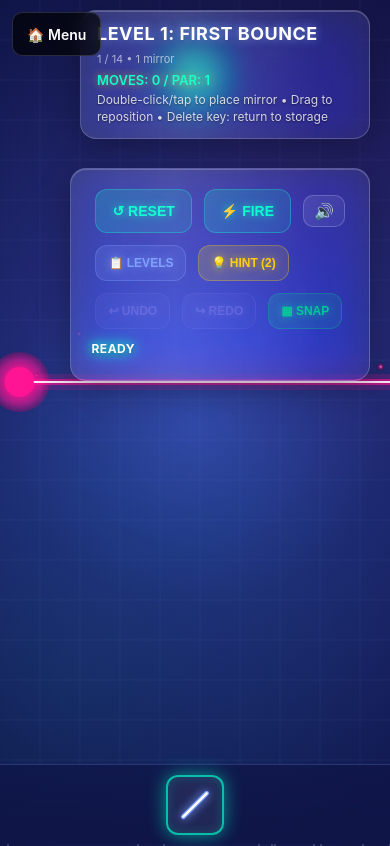
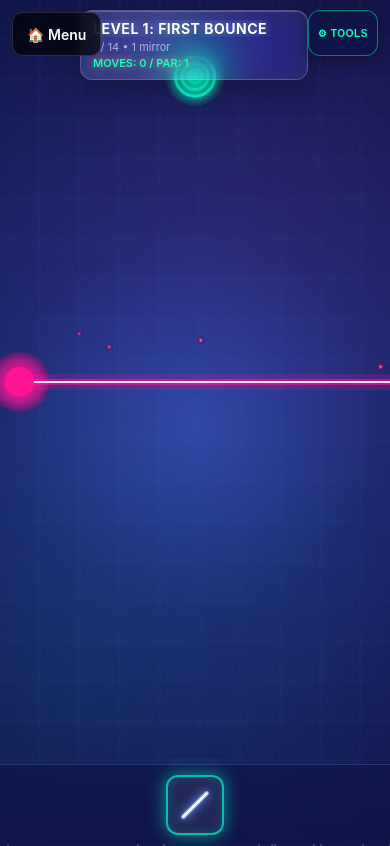
Before and after one commit to Jbapckfan/family-game-portal, a plain HTML site: page games/mini-games/lasers_mirrors_game.html in a window 390 px wide. Drawn offline with Linux system fonts and the light colour scheme.

Commit message:
Collapse laser controls on smaller screens

```diff
--- a/games/mini-games/lasers_mirrors_game.html
+++ b/games/mini-games/lasers_mirrors_game.html
@@ -133,22 +133,91 @@
             z-index: 10;
         }
 
-        /* Below 900px the two-line keyboard hint no longer fits beside the controls */
+        .controls-toggle {
+            display: none;
+        }
+
+        /* Narrow screens: keep the board clear until the player opens Tools. */
         @media (max-width: 900px) {
-            .instruction-text span {
+            .level-panel {
+                left: 80px !important;
+                right: 82px;
+                max-width: none;
+                padding: 9px 12px;
+                border-radius: 12px;
+            }
+
+            .level-panel .level-text {
+                margin-bottom: 3px;
+                font-size: 14px;
+                white-space: nowrap;
+                overflow: hidden;
+                text-overflow: ellipsis;
+            }
+
+            .level-panel .level-progress {
+                margin-bottom: 1px !important;
+            }
+
+            .level-panel .move-counter {
+                margin: 2px 0 0;
+                font-size: 11px;
+            }
+
+            .level-panel .instruction-text {
                 display: none;
             }
-        }
-
-        /* Narrow screens: stack the controls panel below the level panel */
-        @media (max-width: 700px) {
-            .level-panel {
-                max-width: none;
-                right: 20px;
+
+            .controls-toggle {
+                position: fixed;
+                display: flex;
+                align-items: center;
+                justify-content: center;
+                top: max(10px, env(safe-area-inset-top));
+                right: 12px;
+                z-index: 12;
+                min-width: 58px;
+                min-height: 46px;
+                padding: 0 9px;
+                border: 1px solid rgba(0, 255, 204, 0.45);
+                border-radius: 12px;
+                background: rgba(15, 21, 71, 0.9);
+                color: #00ffcc;
+                font-size: 10px;
+                font-weight: 800;
+                letter-spacing: 0.6px;
+                box-shadow: 0 4px 18px rgba(0, 0, 0, 0.35);
+                backdrop-filter: blur(12px);
+                cursor: pointer;
             }
 
             .controls-panel {
-                top: calc(max(10px, env(safe-area-inset-top)) + 158px);
+                position: fixed;
+                top: calc(max(10px, env(safe-area-inset-top)) + 72px);
+                right: 12px;
+                width: min(340px, calc(100vw - 24px));
+                max-height: calc(100vh - 180px);
+                max-height: calc(100dvh - 180px);
+                padding: 10px 12px;
+                overflow-y: auto;
+                transform-origin: top right;
+                transition: opacity 0.16s ease, transform 0.16s ease, visibility 0.16s;
+            }
+
+            .controls-panel > div {
+                justify-content: center;
+            }
+
+            .controls-panel .score-text {
+                text-align: center;
+                margin-bottom: 0;
+            }
+
+            .controls-panel.mobile-collapsed {
+                opacity: 0;
+                visibility: hidden;
+                pointer-events: none;
+                transform: translateY(-8px) scale(0.96);
             }
         }
 
@@ -822,20 +891,22 @@
             </div>
         </div>
 
-        <div class="ui-panel controls-panel">
+        <button type="button" class="controls-toggle" id="controlsToggle" aria-controls="controlsPanel" aria-expanded="false" onclick="toggleControlsPanel()">&#x2699; TOOLS</button>
+
+        <div class="ui-panel controls-panel mobile-collapsed" id="controlsPanel" aria-hidden="true">
             <div style="display:flex;gap:4px;flex-wrap:wrap;align-items:center;">
-                <button class="game-button" onclick="resetGame()" aria-label="Reset level">&#x21BA; RESET</button>
-                <button class="game-button" onclick="fireLaser()" aria-label="Fire laser">&#x26A1; FIRE</button>
-                <button class="mute-btn" id="muteBtn" onclick="toggleMute()" aria-label="Toggle sound">&#x1F50A;</button>
+                <button class="game-button" onclick="resetGame(); closeControlsPanelOnMobile()" aria-label="Reset level">&#x21BA; RESET</button>
+                <button class="game-button" onclick="fireLaser(); closeControlsPanelOnMobile()" aria-label="Fire laser">&#x26A1; FIRE</button>
+                <button class="mute-btn" id="muteBtn" onclick="toggleMute(); closeControlsPanelOnMobile()" aria-label="Toggle sound">&#x1F50A;</button>
             </div>
             <div style="display:flex;gap:4px;flex-wrap:wrap;margin-top:4px;">
-                <button class="game-button levels-btn" onclick="showLevelSelect()" aria-label="Level select">&#x1F4CB; LEVELS</button>
-                <button class="game-button hint-btn" id="hintBtn" onclick="useHint()" aria-label="Get hint">&#x1F4A1; HINT (2)</button>
+                <button class="game-button levels-btn" onclick="showLevelSelect(); closeControlsPanelOnMobile()" aria-label="Level select">&#x1F4CB; LEVELS</button>
+                <button class="game-button hint-btn" id="hintBtn" onclick="useHint(); closeControlsPanelOnMobile()" aria-label="Get hint">&#x1F4A1; HINT (2)</button>
             </div>
             <div style="display:flex;gap:4px;flex-wrap:wrap;margin-top:4px;">
                 <button class="game-button undo-btn" id="undoBtn" onclick="undoAction()" aria-label="Undo" disabled>&#x21A9; UNDO</button>
                 <button class="game-button redo-btn" id="redoBtn" onclick="redoAction()" aria-label="Redo" disabled>&#x21AA; REDO</button>
-                <button class="game-button snap-btn" id="snapBtn" onclick="toggleSnapToGrid()" aria-label="Toggle snap to grid">&#x25A6; SNAP</button>
+                <button class="game-button snap-btn" id="snapBtn" onclick="toggleSnapToGrid(); closeControlsPanelOnMobile()" aria-label="Toggle snap to grid">&#x25A6; SNAP</button>
             </div>
             <div class="score-text" id="modeIndicator" style="margin-top: 8px; font-size: 12px;">READY</div>
         </div>
@@ -915,6 +986,44 @@
         let highestUnlockedLevel = 0;
         let keyboardMirrorIndex = -1; // Index into gameState.mirrors for keyboard focus
         let backgroundParticleInterval = null;
+
+        // Compact mobile controls: desktop stays open; narrow screens start collapsed.
+        const controlsMediaQuery = window.matchMedia('(max-width: 900px)');
+
+        function setControlsPanelOpen(open) {
+            const panel = document.getElementById('controlsPanel');
+            const toggle = document.getElementById('controlsToggle');
+            if (!panel || !toggle) return;
+
+            const shouldOpen = controlsMediaQuery.matches ? open : true;
+            panel.classList.toggle('mobile-collapsed', !shouldOpen);
+            panel.setAttribute('aria-hidden', shouldOpen ? 'false' : 'true');
+            toggle.setAttribute('aria-expanded', shouldOpen ? 'true' : 'false');
+            toggle.innerHTML = shouldOpen ? '&#x2715; CLOSE' : '&#x2699; TOOLS';
+            toggle.setAttribute('aria-label', shouldOpen ? 'Close game controls' : 'Open game controls');
+        }
+
+        function toggleControlsPanel() {
+            const panel = document.getElementById('controlsPanel');
+            if (!panel) return;
+            setControlsPanelOpen(panel.classList.contains('mobile-collapsed'));
+        }
+
+        function closeControlsPanelOnMobile() {
+            if (controlsMediaQuery.matches) setControlsPanelOpen(false);
+        }
+
+        function syncControlsPanelForViewport() {
+            setControlsPanelOpen(!controlsMediaQuery.matches);
+        }
+
+        syncControlsPanelForViewport();
+        if (controlsMediaQuery.addEventListener) {
+            controlsMediaQuery.addEventListener('change', syncControlsPanelForViewport);
+        } else {
+            controlsMediaQuery.addListener(syncControlsPanelForViewport);
+        }
+        canvas.addEventListener('pointerdown', closeControlsPanelOnMobile, { passive: true });
 
         // === IMPROVEMENT 1: Move counter & star ratings ===
         let moveCount = 0;
@@ -3574,6 +3683,7 @@
 
             // Escape closes level select or victory modal
             if (e.key === 'Escape') {
+                closeControlsPanelOnMobile();
                 hideLevelSelect();
                 hideVictoryModal();
                 return;
```
